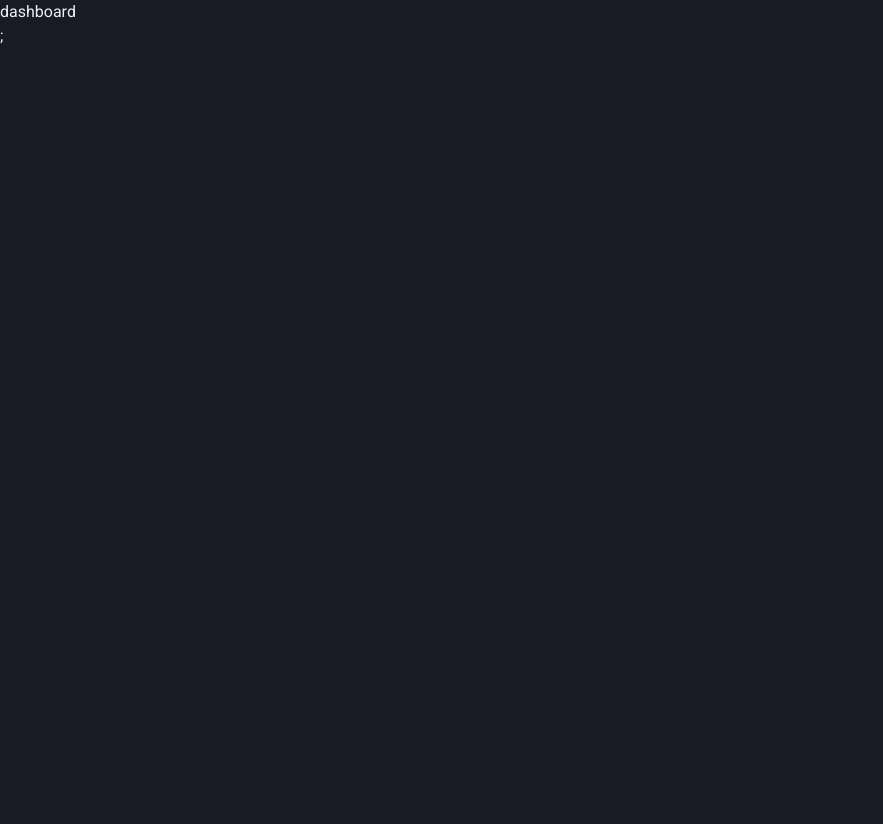
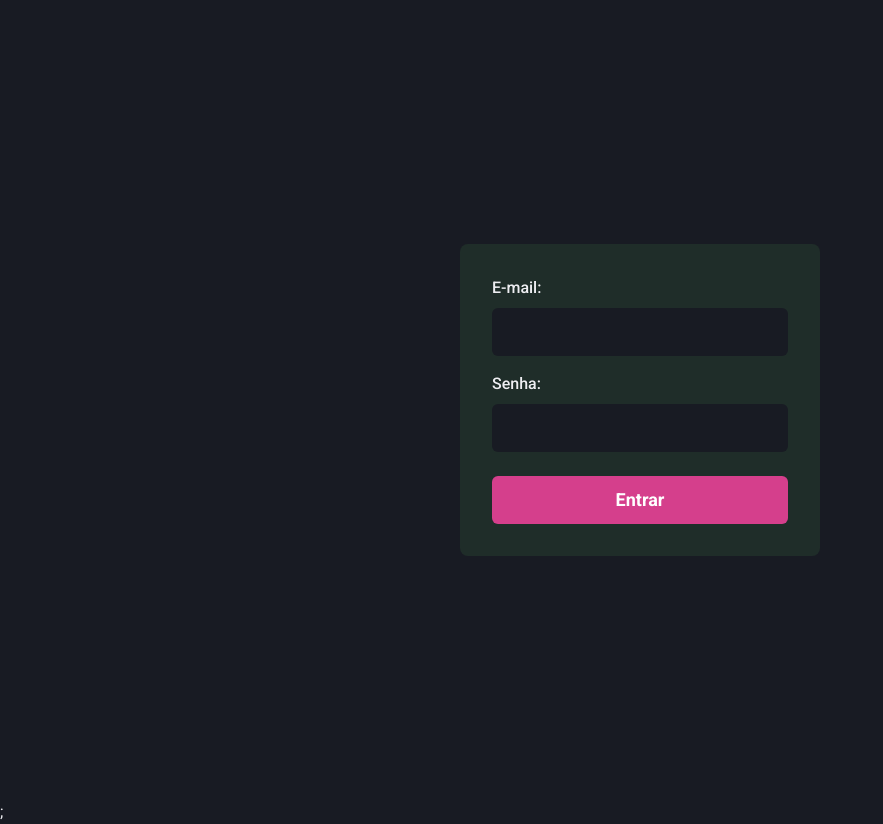
Before and after one commit to AgmarTorres/nextjs-chackraUI, a Next.js app: page / in a window 1280 px wide. Shown: the whole page, without its empty margins (0-883 px from the left). Before the commit the page ends 800 px from the top, so only its background shows below. Built offline with nearby package versions, Linux system fonts and the light colour scheme.

Commit message:
feat: login page with inputs and styles based Chakra-ui

```diff
--- a/src/pages/index.tsx
+++ b/src/pages/index.tsx
@@ -1,3 +1,55 @@
+import {
+  Button,
+  Flex,
+  FormLabel,
+  Input,
+  Stack,
+  FormControl,
+} from '@chakra-ui/react';
+
 export default function Home() {
-  return <h1>dashboard</h1>;
+  return (
+    <Flex w='100vw' h='100vh' align='center' justify='center'>
+      <Flex
+        as='form'
+        width='100%'
+        maxW={360}
+        bg='gray.800'
+        p='8'
+        borderRadius='8'
+        flexDir='column'
+      >
+        <Stack spacing='4'>
+          <FormControl>
+            <FormLabel htmlFor='email'>E-mail:</FormLabel>
+
+            <Input
+              name='email'
+              type='email'
+              focusBorderColor='pink.500'
+              bgColor='gray.900'
+              variant='filled'
+              _hover={{ bgColor: 'gray.900' }}
+              size='lg'
+            />
+          </FormControl>
+          <FormControl>
+            <FormLabel htmlFor='password'>Senha:</FormLabel>
+            <Input
+              name='password'
+              type='password'
+              focusBorderColor='pink.500'
+              bgColor='gray.900'
+              variant='filled'
+              _hover={{ bgColor: 'gray.900' }}
+              size='lg'
+            />
+          </FormControl>
+        </Stack>
+        <Button type='submit' mt='6' size='lg' colorScheme='pink'>
+          Entrar
+        </Button>
+      </Flex>
+    </Flex>
+  );
 }
```
Also changed, not shown: 1 other file (tests, documents, lock files or other folders).
